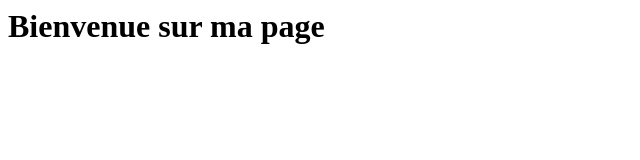
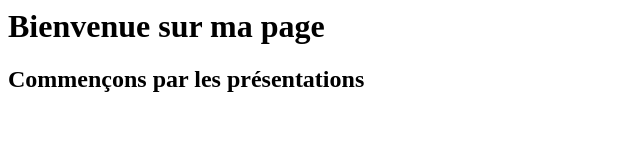
Before and after one commit to OLOUNAS/githubChallenge1, a plain HTML site: page index.html in a window 1280 px wide. Shown: the whole page, without its empty margins (0-640 px from the left). Drawn offline with Linux system fonts and the light colour scheme.

Commit message:
Update index.html
Ajout d'un titre h2

```diff
--- a/index.html
+++ b/index.html
@@ -6,5 +6,6 @@
 </head>
 <body>
  <h1>Bienvenue sur ma page</h1>
+<h2>Commençons par les présentations</h2>
 </body>
 </html>
```
